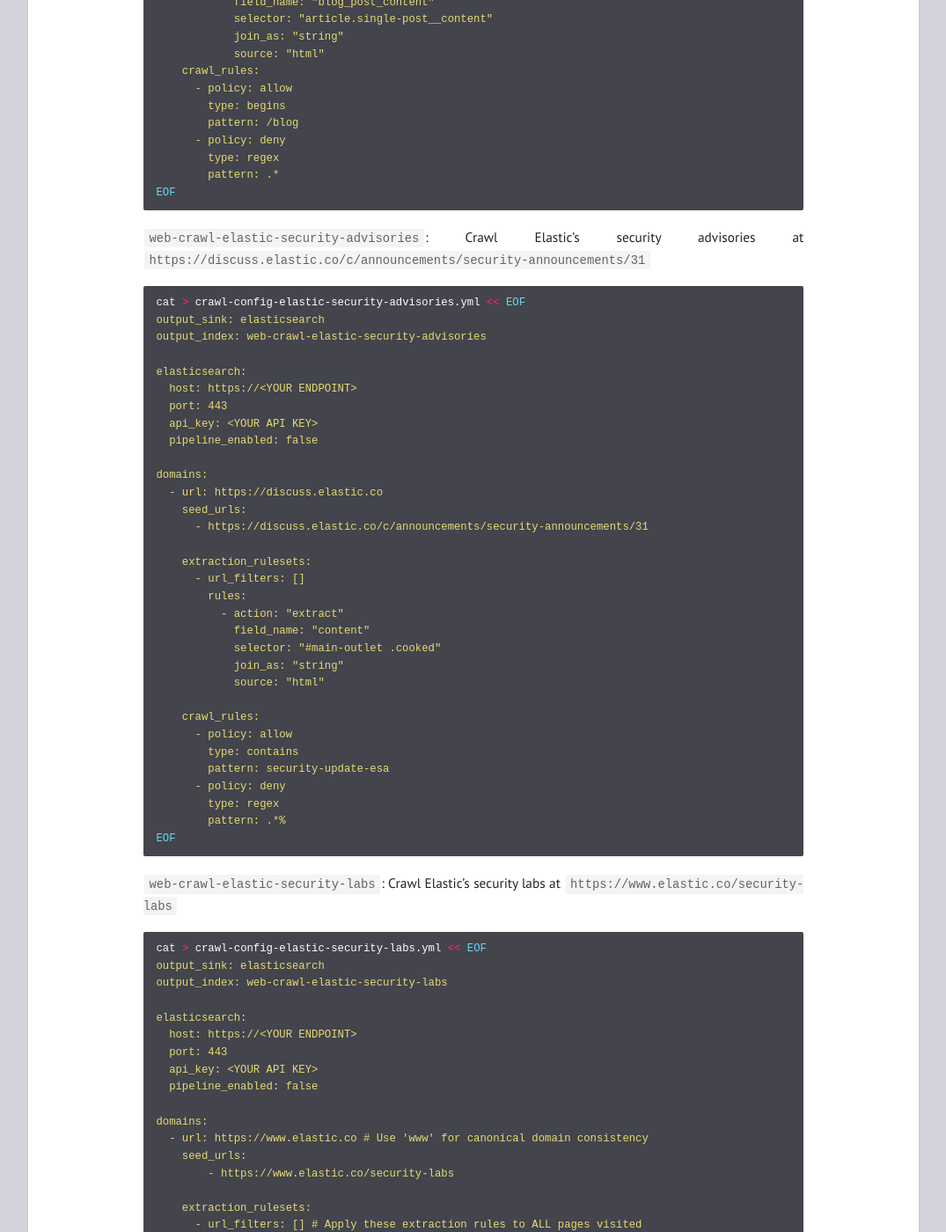
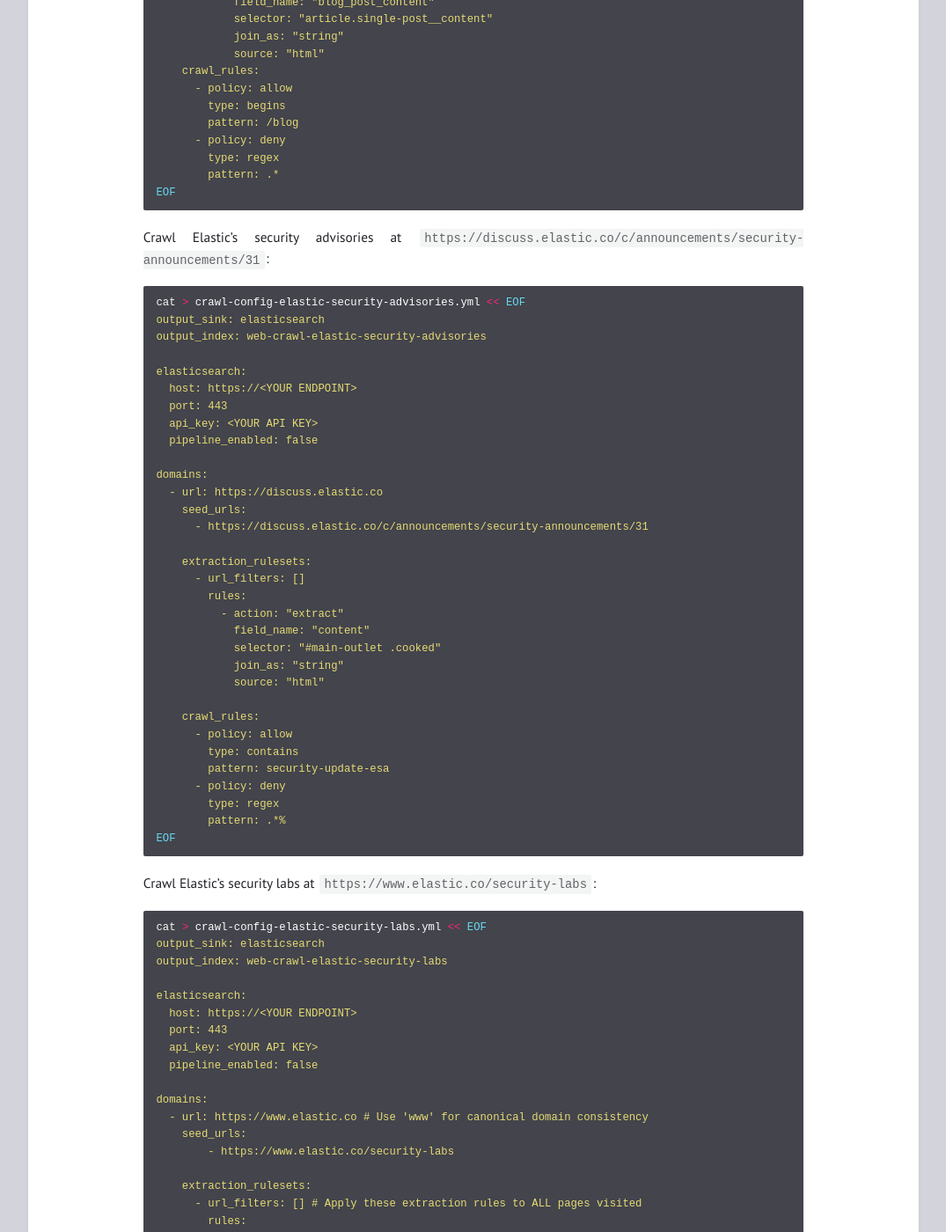
Before and after one commit to ismisepaul/ismisepaul.github.io, a Jekyll site: the page built from docs/_posts/2025-12-05-index-elastic-docs.markdown, in a window 1280 px wide and 1400 px high, scrolled down 2456 px. Shown: the whole window at 88% size, without its empty margins (102-1177 px from the left). Built offline with Jekyll 4.4.1, drawn with Linux system fonts in a browser that asks for light colours; some of the changed text lies outside the part shown.

Commit message:
fixing format

````diff
--- a/docs/_posts/2025-12-05-index-elastic-docs.markdown
+++ b/docs/_posts/2025-12-05-index-elastic-docs.markdown
@@ -10,6 +10,7 @@ Indexing Elastic docs, blogs, etc. into Elasticsearch is simple with the Elastic
 [Elastic Crawler](https://github.com/elastic/crawler). This guide will walk you through the steps to configure the
 Elastic web crawler to push content from Elastic's documentation site into your Elasticsearch instance. Note this
 can be done for other sites as well.
+
 
 ## Prerequisites
 
@@ -85,7 +86,7 @@ Since we created a data view using the `web-crawl-*` index pattern, you can use
 named indices. Here are some other useful Elastic documentation indices you can crawl:
 
 
-`web-crawl-elastic-blog`: Crawl Elastic's blog site at `https://www.elastic.co/blog`
+Crawl Elastic's blog site at `https://www.elastic.co/blog`:
 
 ```bash
 cat > crawl-config-elastic-blog.yml << EOF
@@ -120,7 +121,7 @@ domains:
 EOF
 ```
 
-`web-crawl-elastic-security-advisories`: Crawl Elastic's security advisories at `https://discuss.elastic.co/c/announcements/security-announcements/31`
+Crawl Elastic's security advisories at `https://discuss.elastic.co/c/announcements/security-announcements/31`:
 
 ```bash
 cat > crawl-config-elastic-security-advisories.yml << EOF
@@ -158,7 +159,7 @@ EOF
 ```
 
 
-`web-crawl-elastic-security-labs`: Crawl Elastic's security labs at `https://www.elastic.co/security-labs`
+Crawl Elastic's security labs at `https://www.elastic.co/security-labs`:
 
 ```bash
 cat > crawl-config-elastic-security-labs.yml << EOF
````
